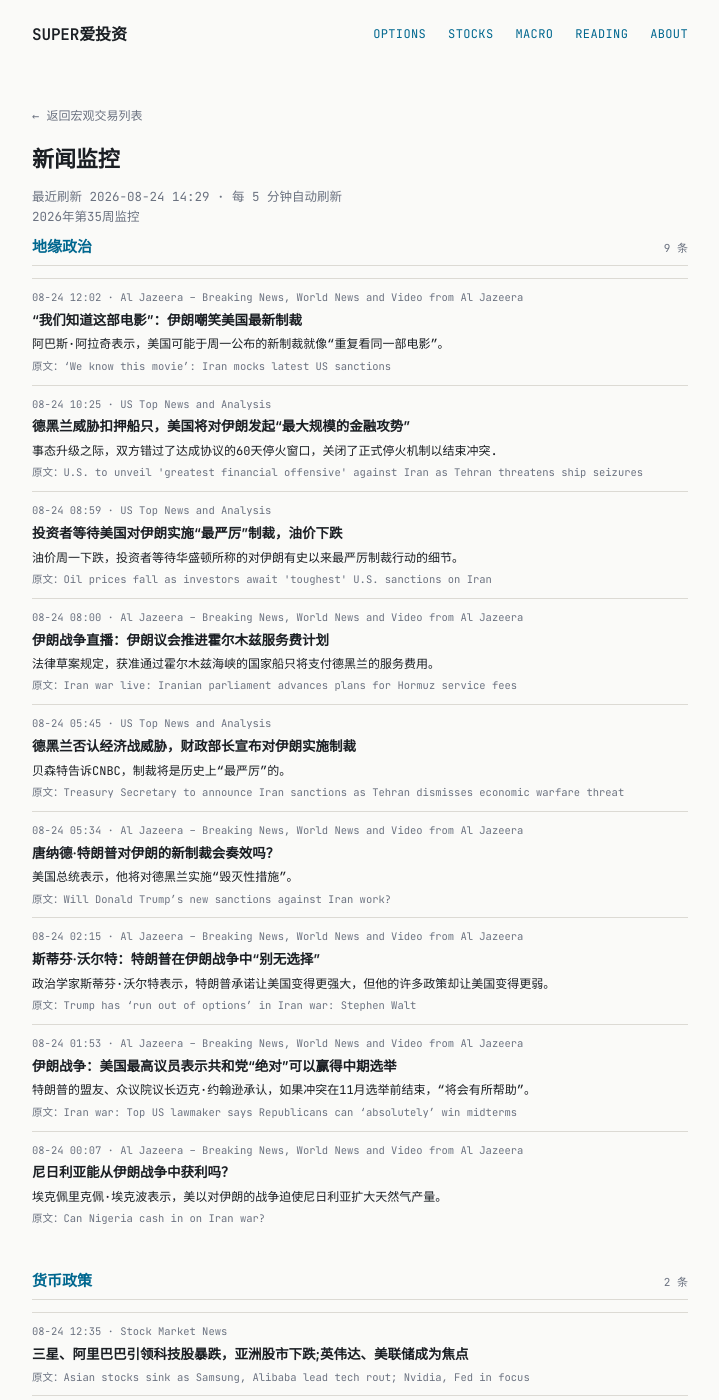
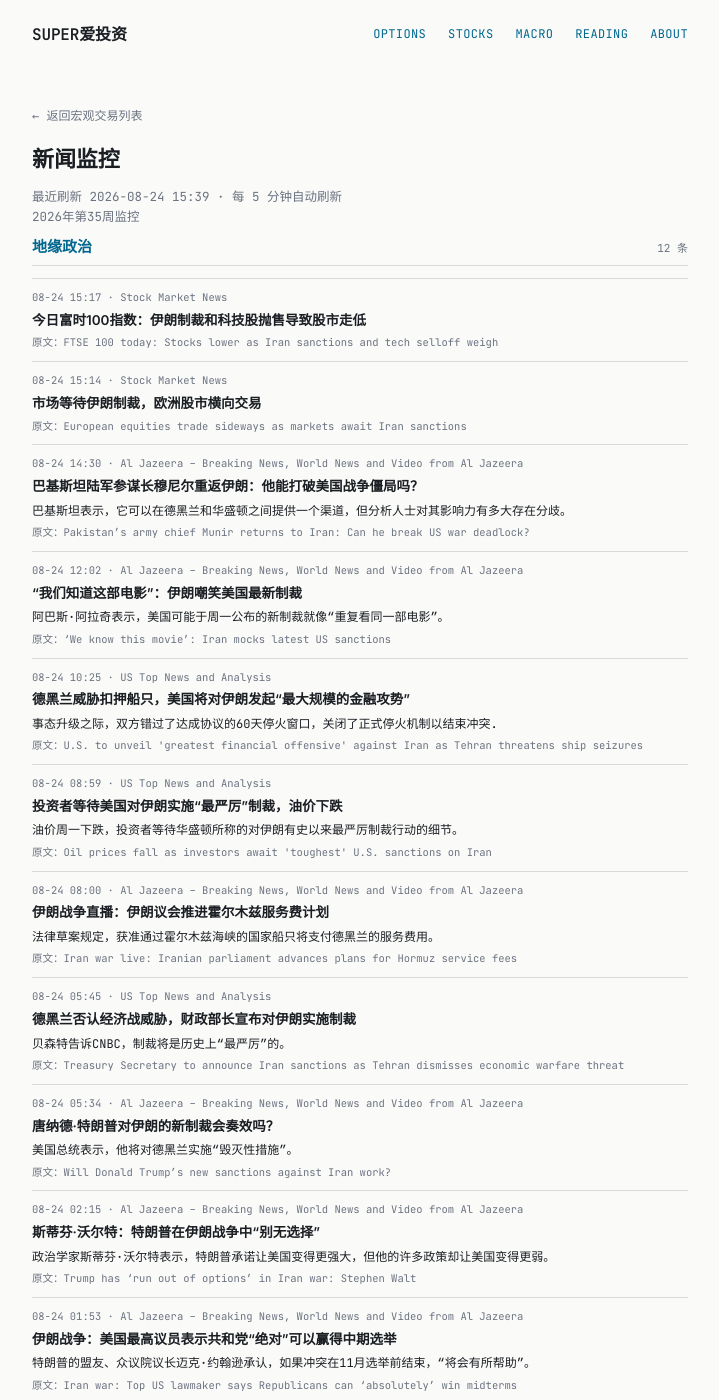
Before and after one commit to tang3super/tang3super.github.io, a Jekyll site: the page built from macro-trade/news-digest.md, in a window 1280 px wide and 1400 px high. Shown: the whole window, without its empty margins (280-999 px from the left). Built offline with Jekyll 4.4.1, drawn with Linux system fonts in a browser that asks for light colours; some of the changed text lies outside the part shown.

Commit message:
sync news-digest article

```diff
--- a/macro-trade/news-digest.md
+++ b/macro-trade/news-digest.md
@@ -5,11 +5,30 @@ title: 新闻监控
 date: '2026-08-24'
 summary: 2026年第35周监控
 week_label: 2026年第35周监控
-last_updated: 2026-08-24 14:29
+last_updated: 2026-08-24 15:39
 refresh_note: 每 5 分钟自动刷新
 topics:
 - name: 地缘政治
   items:
+  - title: 'FTSE 100 today: Stocks lower as Iran sanctions and tech selloff weigh'
+    summary: ''
+    link: https://www.investing.com/news/stock-market-news/ftse-100-today-stocks-lower-as-iran-sanctions-and-tech-selloff-weigh-4872749
+    source: Stock Market News
+    time: 08-24 15:17
+    title_zh: 今日富时100指数：伊朗制裁和科技股抛售导致股市走低
+  - title: European equities trade sideways as markets await Iran sanctions
+    summary: ''
+    link: https://www.investing.com/news/stock-market-news/european-equities-trade-sideways-as-markets-await-iran-sanctions-4872688
+    source: Stock Market News
+    time: 08-24 15:14
+    title_zh: 市场等待伊朗制裁，欧洲股市横向交易
+  - title: 'Pakistan’s army chief Munir returns to Iran: Can he break US war deadlock?'
+    summary: Pakistan says it can offer a channel between Tehran and Washington, but analysts differ over how much influence it has.
+    link: https://www.aljazeera.com/news/2026/8/24/pakistans-army-chief-munir-returns-to-iran-can-he-break-us-war-deadlock?traffic_source=rss
+    source: Al Jazeera – Breaking News, World News and Video from Al Jazeera
+    time: 08-24 14:30
+    title_zh: 巴基斯坦陆军参谋长穆尼尔重返伊朗：他能打破美国战争僵局吗？
+    summary_zh: 巴基斯坦表示，它可以在德黑兰和华盛顿之间提供一个渠道，但分析人士对其影响力有多大存在分歧。
   - title: '‘We know this movie’: Iran mocks latest US sanctions'
     summary: Abbas Araghchi said new US sanctions, likely to be unveiled Monday, are like watching the 'same movie on repeat'.
     link: https://www.aljazeera.com/video/newsfeed/2026/8/24/we-know-this-movie-iran-mocks-latest-us-sanctions?traffic_source=rss
@@ -90,6 +109,18 @@ topics:
     summary_zh: 英伟达公布财报，美联储主席凯文·沃什将发表他的首次杰克逊霍尔演讲。
 - name: AI基建
   items:
+  - title: Xiaomi launches new Xring chip, partners with TSMC for production, sources say
+    summary: ''
+    link: https://www.investing.com/news/stock-market-news/xiaomi-launches-new-xring-chip-partners-with-tsmc-for-production-sources-say-4872712
+    source: Stock Market News
+    time: 08-24 15:12
+    title_zh: 消息人士称，小米推出新款Xring芯片，与台积电合作生产
+  - title: Wall St futures fall amid elevated yields; Nvidia results, Jackson Hole in focus
+    summary: ''
+    link: https://www.investing.com/news/stock-market-news/wall-st-futures-steady-after-weekly-losses-nvidia-results-jackson-hole-in-focus-4872516
+    source: Stock Market News
+    time: 08-24 14:53
+    title_zh: 华尔街期货在收益率上升的情况下下跌; Nvidia业绩，Jackson Hole成为焦点
   - title: Asian stocks sink as Samsung, Alibaba lead tech rout; Nvidia, Fed in focus
     summary: ''
     link: https://www.investing.com/news/stock-market-news/asian-stocks-sink-as-samsung-alibaba-lead-tech-rout-nvidia-fed-in-focus-4872614
```
